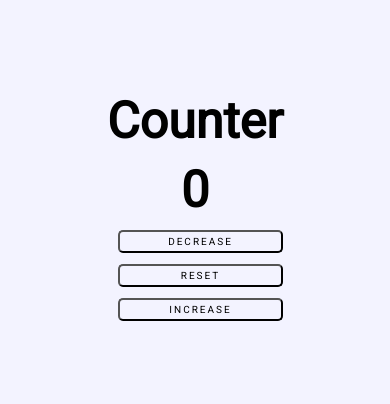
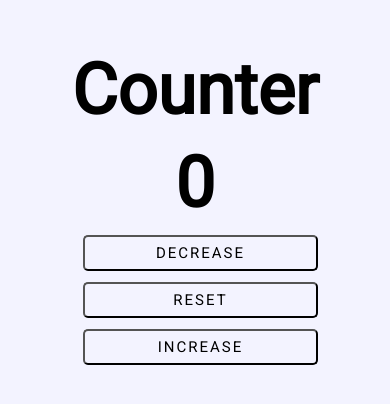
Before and after one commit to Hasnaa-Abdel-Nasser/Counter, a plain HTML site: page index.html in a window 390 px wide. Shown: the part 210-614 px from the top of the page. Drawn offline with Linux system fonts and the light colour scheme.

Commit message:
Add files via upload

```diff
--- a/main.css
+++ b/main.css
@@ -32,9 +32,15 @@ p{
     background-color: black;
     color: white;
 }
-@media(max-width : 750px) {
+@media(max-width : 600px) {
+    p{
+        font-size: 70px;
+    }
     .button-style{
         margin-bottom: 11px;
+        padding: 7px 0;
+        font-size: 15px;
+        font-weight: 400;
     }
     .buttons{
         flex-direction: column
```
